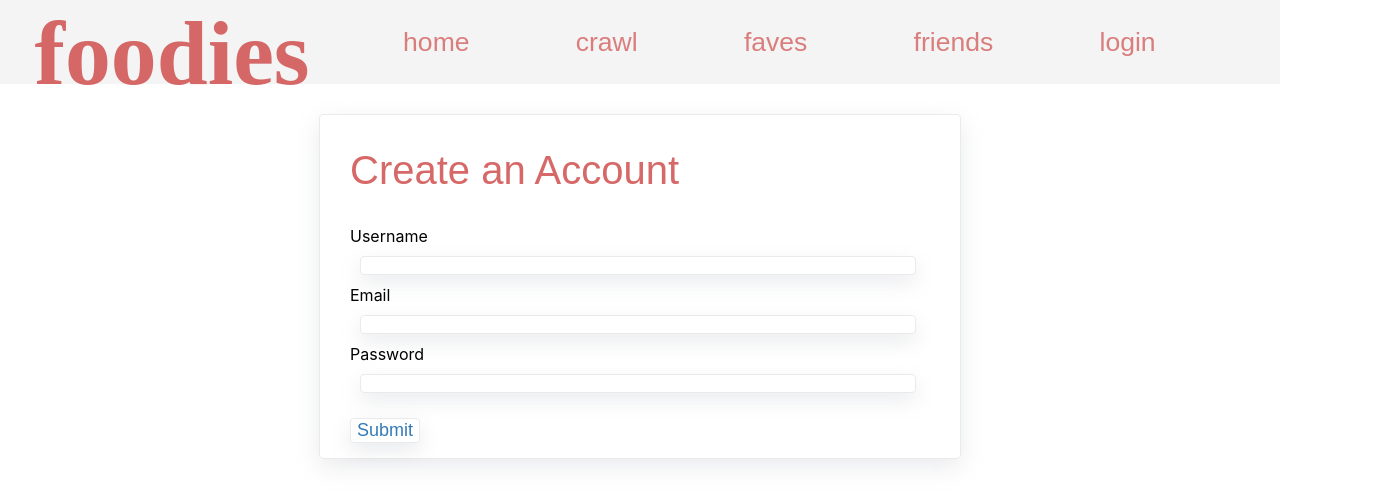
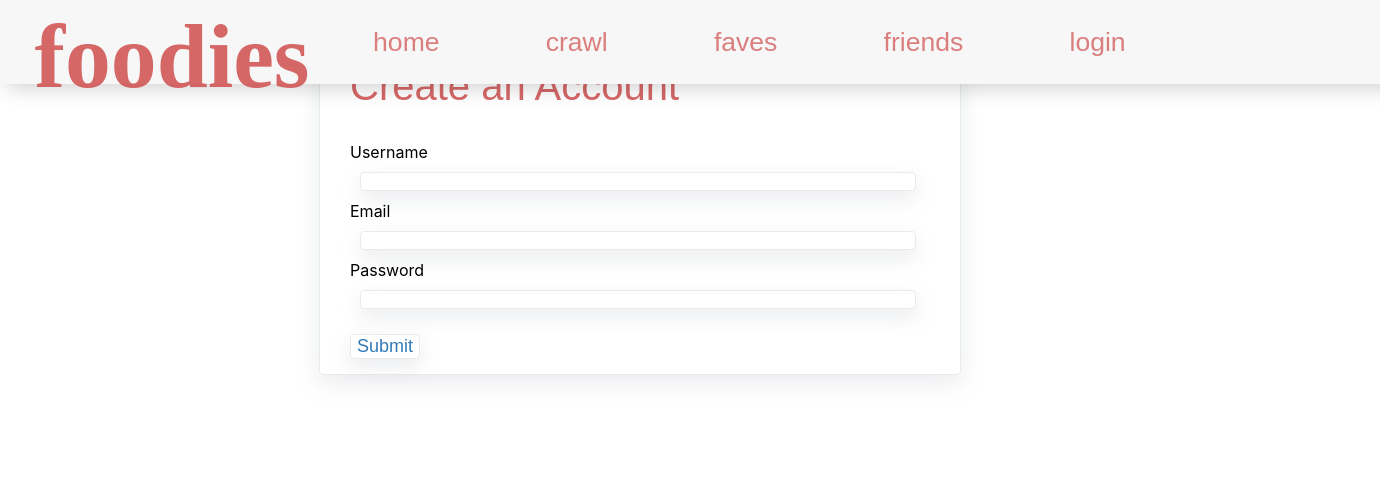
Before and after one commit to altiglesia/foodies, a React (Create React App) app: page / in a window 1280 px wide. Shown: the top 504 px of the page, 1380 px wide, since content can reach past the window. Built offline with nearby package versions, Linux system fonts and the light colour scheme; no server answers; a web font is replaced by a local one.

Commit message:
organized navbar

```diff
--- a/src/App.css
+++ b/src/App.css
@@ -3,20 +3,27 @@
 
 /* ========= NAVBAR STYLING ========== */
 
-.App nav {
-  top: 0px;
-  left: 0px;
-  max-height: 100px;
-  background-color: rgb(244, 244, 244);
+nav#navbar h1 {
+  z-index: 6;
+  position: fixed;
 }
 
-.App nav ul {
+nav ul {
+  margin-bottom: 25%;
+  top: 0;
+  z-index: 5;
+  position: fixed;
+  background-color: rgb(247, 247, 247);
   width: 100%;
-  max-width: 1000px;
-  margin: 0 auto;
-  margin-left: 25%;
-  padding: 0 30px;
+  box-shadow: rgba(0, 0, 0, 0.2) 0px 10px 20px -7px;
+  /* display: inline-block; */
 }
+
+/* @media screen {
+  nav ul {
+    position: fixed;
+  }
+} */
 
 .App nav ul a {
   color: rgba(207, 78, 78, 0.719);
@@ -28,8 +35,18 @@
   font-family: massilia, sans-serif;
   font-weight: 400;
   font-style: normal;
-  margin: 0;
 }
+
+ul.navlinks {
+  padding-left: 25%;
+  padding-right: 25%;
+  margin: 0px;
+  max-height: 85.09px;
+  /* background-color: rgb(244, 244, 244); */
+}
+
+
+/* ========= LOGO ========= */
 
 .foodies {
   font-size: 18px;
@@ -45,9 +62,9 @@
   z-index: 2;
 }
 
-/* ========= HOME STYLING ========= */
+/* ========= HOME & LOG-IN/OUT STYLING ========= */
 
-.create-an-account {
+.account {
   width: 100%;
   max-width: 580px;
   margin: 0 auto;
@@ -59,7 +76,7 @@
   border-radius: 4px;
 }
 
-.create-an-account h2 {
+.account h2 {
   font-size: 40px;
   font-family: massilia, sans-serif;
   font-weight: 400;
@@ -97,9 +114,9 @@
   width: 100%;
   max-width: 580px;
   margin: 0 auto;
+  margin-top: 5.5%;
   padding: 0 30px;
 }
-
 
 .restaurant-post {
   font-family: massilia, sans-serif;
@@ -112,6 +129,7 @@
   margin: 10px;
   box-shadow: rgba(149, 157, 165, 0.2) 0px 8px 24px;
   width: 560px;
+  background-color: rgb(255, 255, 255);
 }
 
 div.restaurant-post {
@@ -134,8 +152,6 @@ div.restaurant-post {
 }
 
 div.interactive-buttons {
-
-  /* height: 30px; */
   margin: 3px;
   display: inline-block;
   position: relative;
@@ -158,6 +174,9 @@ div.interactive-buttons {
   position: relative;
 }
 
+#comments-list {
+  list-style-type: none;
+}
 
 li#post-comments {
   max-width: 500px;
--- a/src/components/App.js
+++ b/src/components/App.js
@@ -9,7 +9,6 @@ function App() {
 
   return (
     <div className="App">
-      <h1 className="foodies">foodies</h1>
       <link rel="stylesheet" href="https://use.typekit.net/nhq7iwi.css"></link>
       <link rel="stylesheet" href="https://use.typekit.net/nhq7iwi.css"></link>
       <link rel="stylesheet" href="https://use.typekit.net/nhq7iwi.css"></link>
--- a/src/components/Home.js
+++ b/src/components/Home.js
@@ -38,7 +38,7 @@ function Home() {
     }
 
     return (
-        <div className="create-an-account">
+        <div className="account">
             <h2>Create an Account</h2>
             <form onSubmit={handleSubmit}>
                 <label>Username</label>
--- a/src/components/Login.js
+++ b/src/components/Login.js
@@ -42,14 +42,14 @@ function Login({ isLoggedIn, setIsLoggedIn }) {
     }
 
     return (
-        <div className="form">
+        <div className="account">
             <h2>Login to your account!</h2>
             <form onSubmit={handleSubmit}>
                 <label>Username</label>
                 <input type="text" name="uname" className="form" required onChange={handleChange} value={formData.uname} />
                 <label>Password</label>
                 <input type="password" name="pass" className="form" required onChange={handleChange} value={formData.pass} />
-                <input type="submit" />
+                <input type="submit" id="submit-btn"/>
             </form>
         </div>
     )
--- a/src/components/NavBar.js
+++ b/src/components/NavBar.js
@@ -7,8 +7,9 @@ function NavBar({ isLoggedIn, setIsLoggedIn }) {
     }
 
     return (
-        <nav>
-            <ul>
+        <nav id="navbar">
+            <h1 className="foodies">foodies</h1>
+            <ul className="navlinks">
                 <NavLink to="/">home</NavLink>
                 <NavLink to="/crawl">crawl</NavLink>
                 <NavLink to="/faves">faves</NavLink>
```
